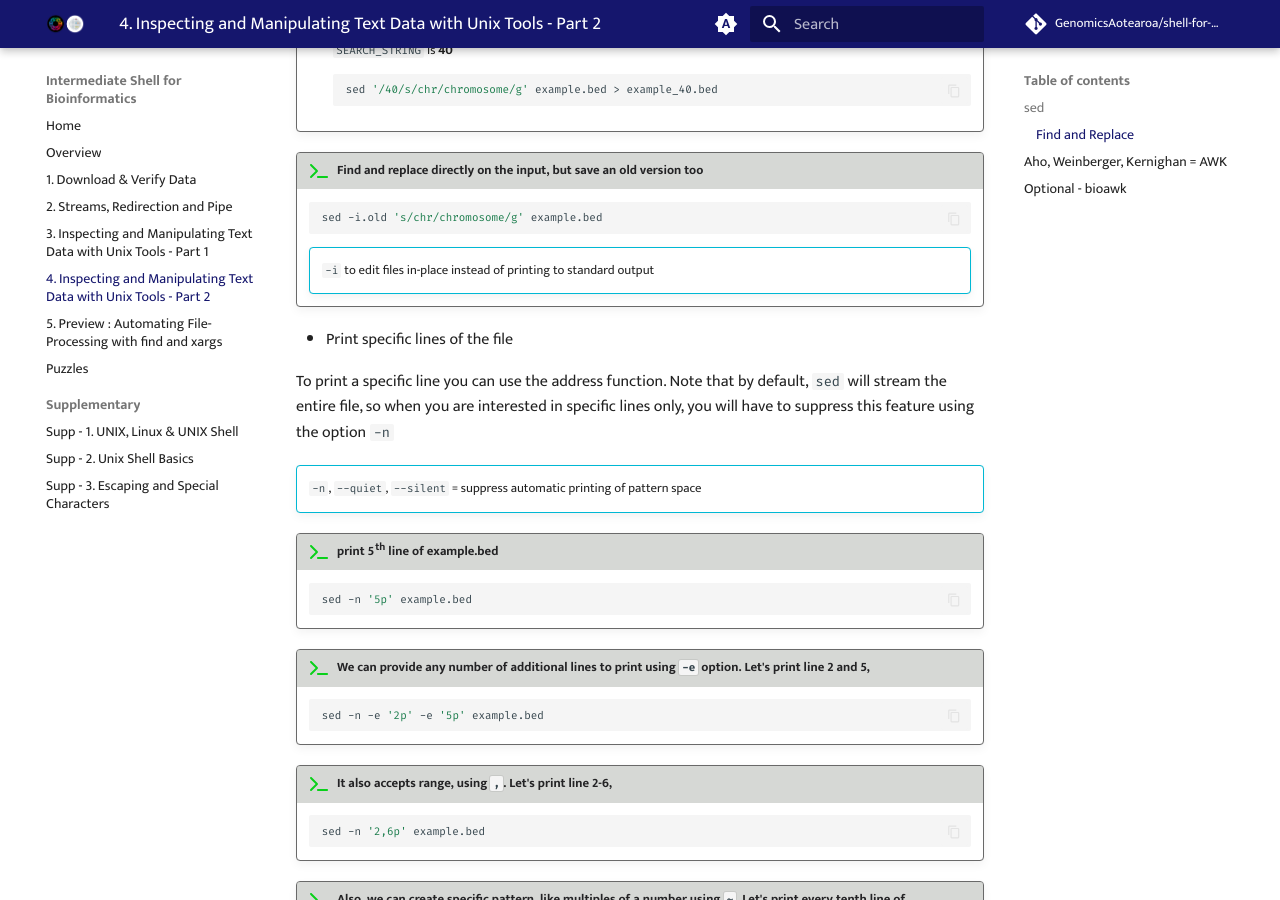
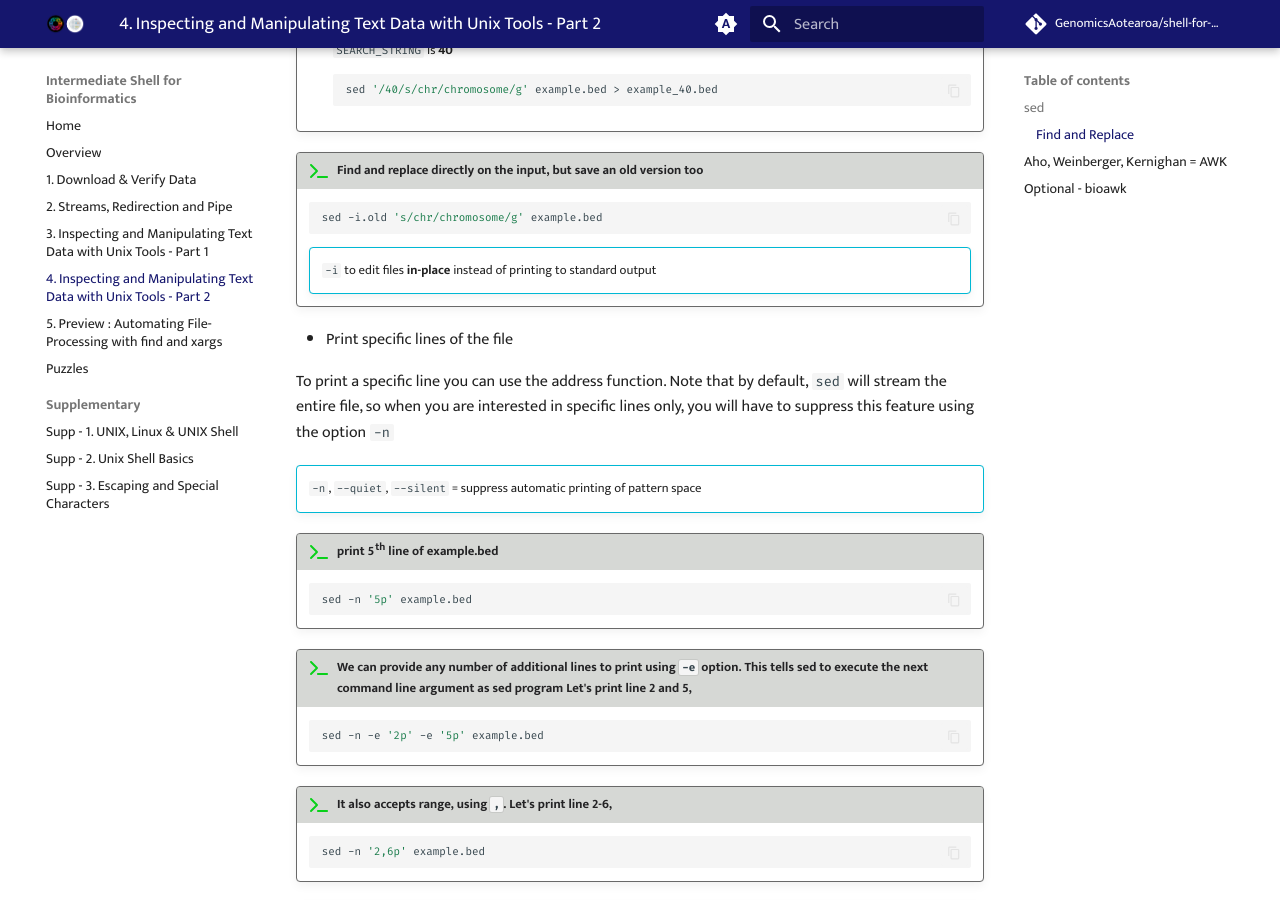
Before and after one commit to GenomicsAotearoa/shell-for-bioinformatics, an MkDocs documentation site: the page built from docs/5_inspectmanipulate2.md, in a window 1280 px wide and 900 px high, scrolled down 1379 px. Built offline with MkDocs 1.6.1 and Material for MkDocs 9.7.7, drawn with Linux system fonts in a browser that asks for light colours; comment, search, counter and statistics services are not loaded.

Commit message:
explain what is -e in sed after -n

````diff
--- a/docs/5_inspectmanipulate2.md
+++ b/docs/5_inspectmanipulate2.md
@@ -61,7 +61,7 @@ sed 'OPERATION/REGEXP/REPLACEMENT/FLAGS' FILENAME
     sed -i.old 's/chr/chromosome/g' example.bed
     ```
     !!! info ""
-        `-i` to edit files in-place instead of printing to standard output
+        `-i` to edit files **in-place** instead of printing to standard output
 
 * Print specific lines of the file
 
@@ -76,7 +76,7 @@ To print a specific line you can use the address function. Note that by default,
     sed -n '5p' example.bed
     ```
 
-!!! terminal-2 "We can provide any number of additional lines to print using `-e` option. Let's print line 2 and 5,"
+!!! terminal-2 "We can provide any number of additional lines to print using `-e` option. This tells sed to execute the next command line argument as sed program Let's print line 2 and 5,"
 
     ```bash
     sed -n -e '2p' -e '5p' example.bed
````
